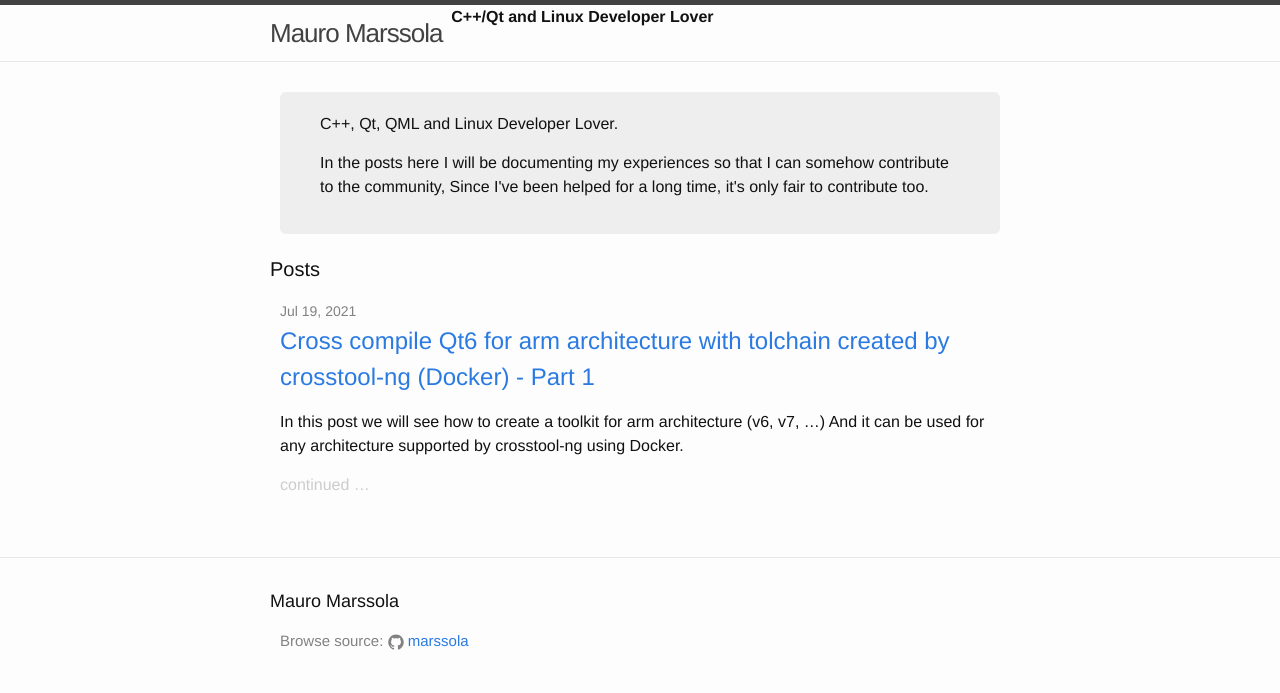
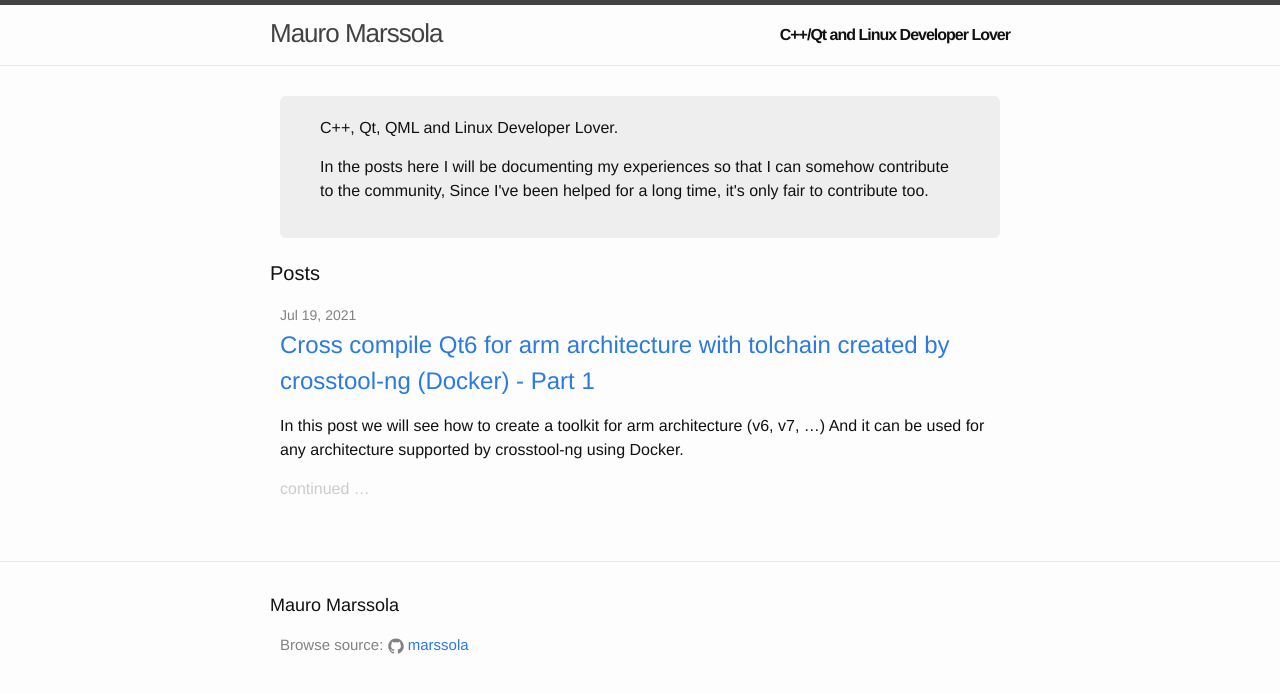
Before and after one commit to marssola/marssola.github.io, a Jekyll site: the page built from index.html, in a window 1280 px wide. Shown: the top 693 px of the page. Built offline with Jekyll 4.4.1, drawn with Linux system fonts in a browser that asks for light colours.

Commit message:
Update style

```diff
--- a/_includes/header.html
+++ b/_includes/header.html
@@ -2,6 +2,6 @@
     <div class="wrapper">
         <a class="site-title" href="{{ site.baseurl }}/">{{ site.title }}</a>
         &nbsp;
-        <b>{{ site.description }}</b>
+        <span class="header-description">{{ site.description }}</span class="header-description">
     </div>
 </header>
--- a/_sass/_layout.scss
+++ b/_sass/_layout.scss
@@ -21,6 +21,14 @@
     &:visited {
         color: $grey-color-dark;
     }
+}
+
+.header-description {
+    font-weight: bold;
+    line-height: 60px;
+    letter-spacing: -1px;
+    margin-bottom: 0;
+    float: right;
 }
 
 .site-nav {
```
